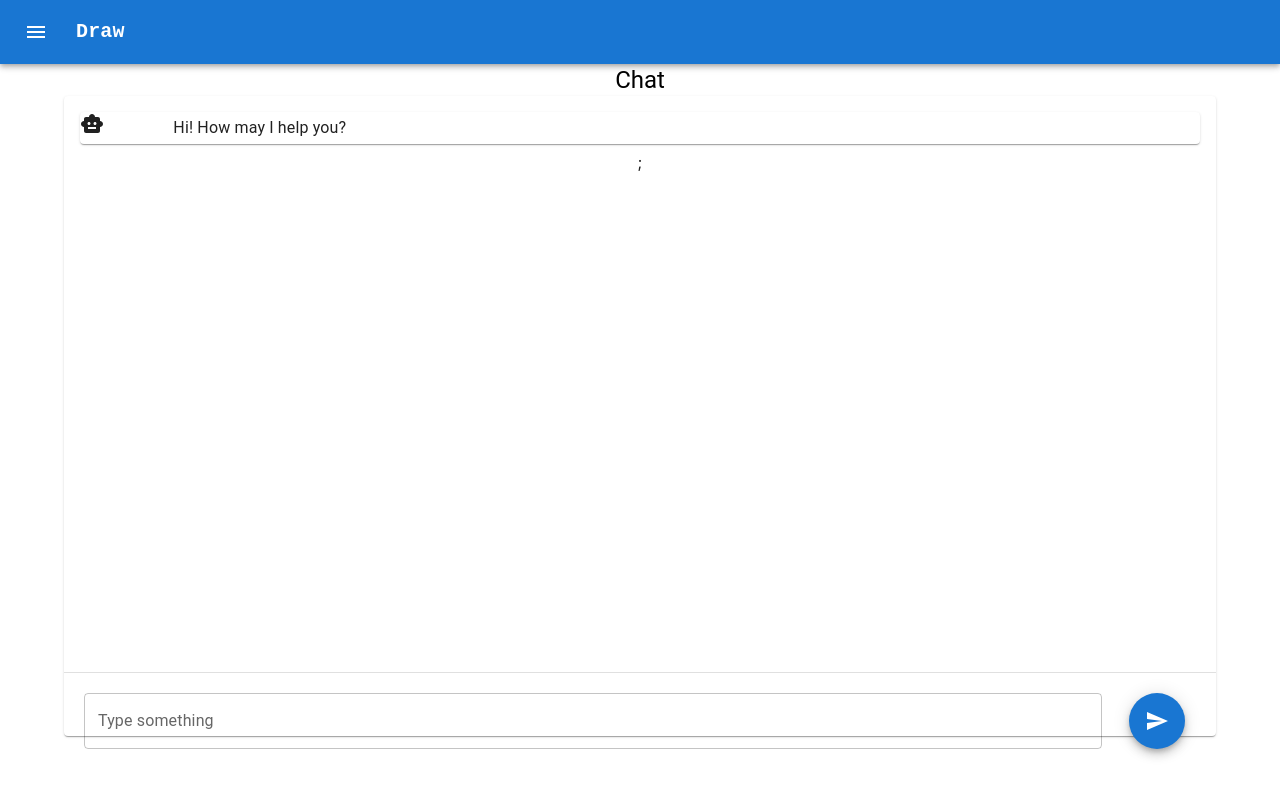
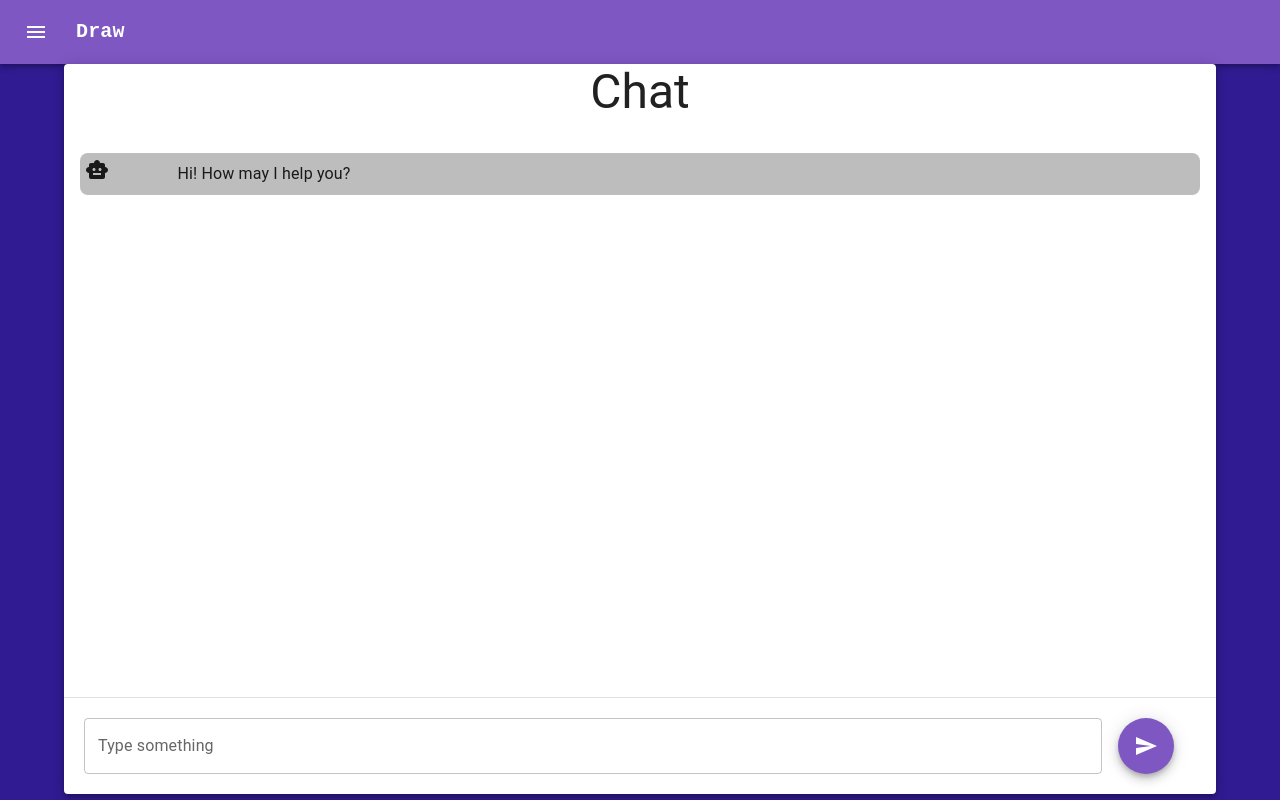
Before and after one commit to willtwr/ai-poc-ui-demo, a React (Create React App) app: page / in a window 1280 px wide. Built offline with nearby package versions, Linux system fonts and the light colour scheme.

Commit message:
change template

```diff
--- a/src/App.js
+++ b/src/App.js
@@ -1,10 +1,9 @@
 import React from 'react';
-import './App.css';
 import Home from 'pages/Home';
 
 function App() {
   return (
-    <div className="App">
+    <div>
       <Home />
     </div>
   );
--- a/src/components/chat/Chat.js
+++ b/src/components/Chat.js
@@ -1,8 +1,9 @@
 import React, { useState } from "react";
-import { makeStyles } from "@mui/styles";
+import { styled } from "@mui/material/styles";
 import Container from "@mui/material/Container";
 import Grid2 from "@mui/material/Grid2";
 import Paper from "@mui/material/Paper";
+import Box from "@mui/material/Box";
 import List from "@mui/material/List";
 import ListItem from "@mui/material/ListItem";
 import ListItemText from "@mui/material/ListItemText";
@@ -13,29 +14,17 @@ import Fab from "@mui/material/Fab";
 import SendIcon from "@mui/icons-material/Send";
 import SmartToy from "@mui/icons-material/SmartToy";
 import Person from "@mui/icons-material/Person";
+import { grey } from '@mui/material/colors';
 
-const useStyles = makeStyles({
-    table: {
-        minWidth: 650,
-    },
-    chatSection: {
-        width: '100%',
-        height: '80vh'
-    },
-    headBG: {
-        backgroundColor: '#e0e0e0'
-    },
-    borderRight500: {
-        borderRight: '1px solid #e0e0e0'
-    },
-    messageArea: {
-        height: '70vh',
-        overflowY: 'auto'
-    }
-});
+const MessageBubble = styled(Box)(({ isSystem }) => ({
+    backgroundColor: isSystem ? grey[400] : grey[100],
+    padding: 5,
+    borderRadius: 8,
+    width: '100%'
+}));
 
 function Chat() {
-    const classes = useStyles();
+    // const theme = useTheme();
     const [chatHistory, setChatHistory] = useState([{ role: "system", content: "Hi! How may I help you?" }]);
     const [msg, setMsg] = useState('');
 
@@ -58,28 +47,28 @@ function Chat() {
 
     return (
         <Container>
-            <Grid2 container>
-                <Grid2 item size={12} >
-                    <Typography variant="h5">Chat</Typography>
+            <Grid2 container component={Paper}>
+                <Grid2 item size={12}>
+                    <Typography variant="h3" gutterBottom align="center">Chat</Typography>
                 </Grid2>
-            </Grid2>
-            <Grid2 container component={Paper} className={classes.chatSection}>
                 <Grid2 item size={12}>
-                    <List className={classes.messageArea}>
-                        {chatHistory.map((item, index) => {
+                    <List sx={{ minHeight: "70vh" }}>
+                        {chatHistory.map((itm, index) => {
                             return (
                                 <ListItem key={index}>
-                                    <Grid2 container component={Paper} size={12}>
-                                        <Grid2 item size={1}>
-                                            {item.role === "system" ? <SmartToy /> : <Person />}
+                                    <MessageBubble key={index} isSystem={itm.role === "system"}>
+                                        <Grid2 container>
+                                            <Grid2 item size={1}>
+                                                {itm.role === "system" ? <SmartToy /> : <Person />}
+                                            </Grid2>
+                                            <Grid2 item size={11}>
+                                                <ListItemText primary={itm.content}></ListItemText>
+                                            </Grid2>
                                         </Grid2>
-                                        <Grid2 item size={11}>
-                                            <ListItemText primary={item.content}></ListItemText>
-                                        </Grid2>
-                                    </Grid2>
+                                    </MessageBubble>
                                 </ListItem>
                             );
-                        })};
+                        })}
                     </List>
                     <Divider />
                     <Grid2 container style={{ padding: '20px' }} spacing={2}>
--- a/src/index.js
+++ b/src/index.js
@@ -1,13 +1,19 @@
 import React from 'react';
 import ReactDOM from 'react-dom/client';
+import { ThemeProvider } from '@mui/material/styles';
+import CssBaseline from '@mui/material/CssBaseline';
 import './index.css';
 import App from './App';
 import reportWebVitals from './reportWebVitals';
+import theme from 'theme';
 
 const root = ReactDOM.createRoot(document.getElementById('root'));
 root.render(
   <React.StrictMode>
-    <App />
+    <ThemeProvider theme={theme}>
+      <CssBaseline />
+      <App />
+    </ThemeProvider>
   </React.StrictMode>
 );
 
--- a/src/pages/Home.js
+++ b/src/pages/Home.js
@@ -1,6 +1,6 @@
 import React from "react";
 import Header from "components/Header";
-import Chat from "components/chat/Chat";
+import Chat from "components/Chat";
 
 function Home() {
     return (
--- /dev/null
+++ b/src/theme.js
@@ -0,0 +1,29 @@
+import { createTheme, responsiveFontSizes } from "@mui/material/styles";
+import { deepPurple, teal } from '@mui/material/colors';
+
+const theme = createTheme({
+    palette: {
+        primary: {
+            light: deepPurple[200],
+            main: deepPurple[400],
+            dark: deepPurple[800]
+        },
+        secondary: {
+            light: teal[100],
+            main: teal[300],
+            dark: teal[800]
+        },
+        background: {
+            default: deepPurple[900]
+        },
+    },
+    components: {
+        MuiPaper: {
+            defaultProps: {
+                elevation: 5
+            }
+        },
+    },
+});
+
+export default responsiveFontSizes(theme);
```
